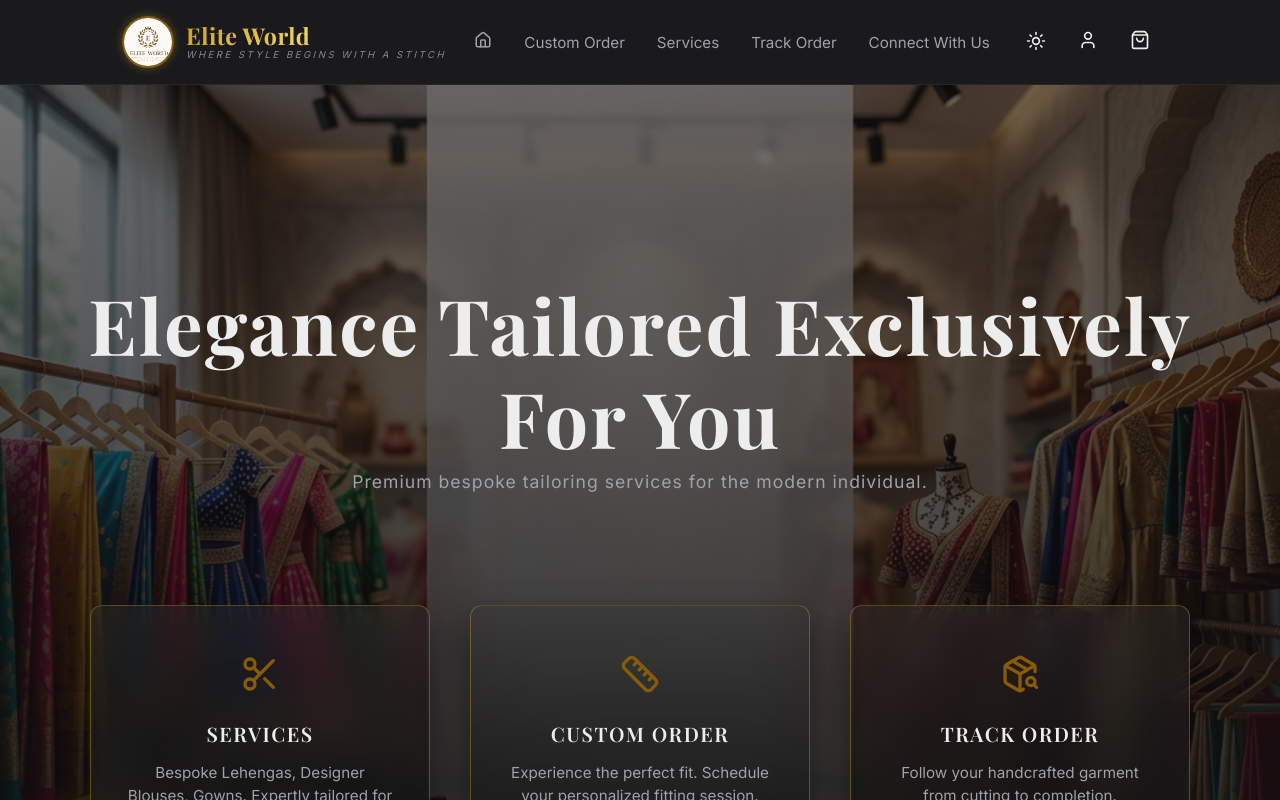
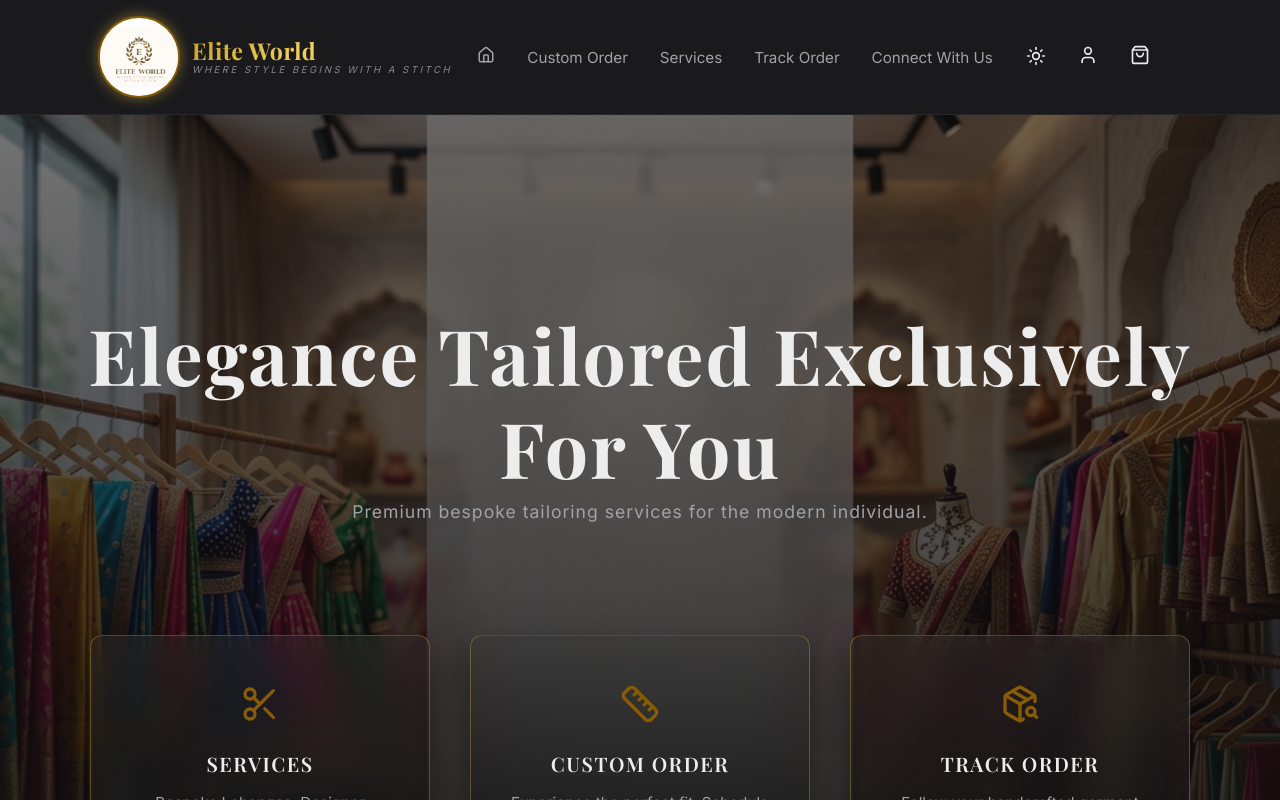
Before and after one commit to Praneshkk25/Elitestich, a Next.js app in the folder Customer_App/: page / in a window 1280 px wide. Shown: the top 800 px of the page. Built offline with nearby package versions, Linux system fonts and the light colour scheme; no server answers; a web font is replaced by a local one.

Commit message:
Fix: read Firebase service account JSON directly from repo file (simpler, no env var parsing issues)

```diff
--- a/Customer_App/src/components/BrightnessToggle.tsx
+++ b/Customer_App/src/components/BrightnessToggle.tsx
@@ -1,44 +1,18 @@
 'use client';
-import { useState, useEffect } from 'react';
-import { SunDim, Sun } from 'lucide-react';
+import { useEffect } from 'react';
 import { useTheme } from '@/contexts/ThemeContext';
 
+// Permanently applies dimmed mode in light theme — no toggle needed
 export default function BrightnessToggle() {
-  const [isDimmed, setIsDimmed] = useState(false);
   const { theme } = useTheme();
 
   useEffect(() => {
-    // Apply or remove the class from the html element
-    if (isDimmed && theme === 'light') {
+    if (theme === 'light') {
       document.documentElement.classList.add('dimmed');
     } else {
       document.documentElement.classList.remove('dimmed');
     }
-  }, [isDimmed, theme]);
+  }, [theme]);
 
-  if (theme !== 'light') {
-    return null; // Only show in light theme
-  }
-
-  return (
-    <button
-      onClick={() => setIsDimmed(!isDimmed)}
-      title={isDimmed ? 'Restore Brightness' : 'Dim Screen'}
-      style={{
-        background: 'none',
-        border: 'none',
-        color: 'var(--foreground)',
-        cursor: 'pointer',
-        display: 'flex',
-        alignItems: 'center',
-        padding: '0.5rem',
-        borderRadius: '50%',
-        transition: 'background-color 0.2s',
-      }}
-      onMouseOver={(e) => e.currentTarget.style.backgroundColor = 'rgba(0,0,0,0.05)'}
-      onMouseOut={(e) => e.currentTarget.style.backgroundColor = 'transparent'}
-    >
-      {isDimmed ? <Sun size={20} /> : <SunDim size={20} />}
-    </button>
-  );
+  return null; // No button rendered
 }
--- a/Customer_App/src/components/Navbar.module.css
+++ b/Customer_App/src/components/Navbar.module.css
@@ -19,17 +19,20 @@
     gap: 0.75rem;
     text-decoration: none;
     color: var(--foreground);
+    margin-left: -1.5rem;
 }
 
 .logoImage {
-    width: 52px;
-    height: 52px;
-    object-fit: cover;
+    width: 82px;
+    height: 82px;
+    object-fit: contain;
+    object-position: center;
     border-radius: 50%;
-    border: 2px solid var(--primary);
-    box-shadow: 0 0 10px rgba(212, 175, 55, 0.35);
+    border: 2.5px solid var(--primary);
+    box-shadow: 0 0 14px rgba(212, 175, 55, 0.5);
     flex-shrink: 0;
     transition: box-shadow 0.3s ease;
+    background-color: #fff;
 }
 
 .logo:hover .logoImage {
```
Also changed, not shown: 1 other file (tests, documents, lock files or other folders).
